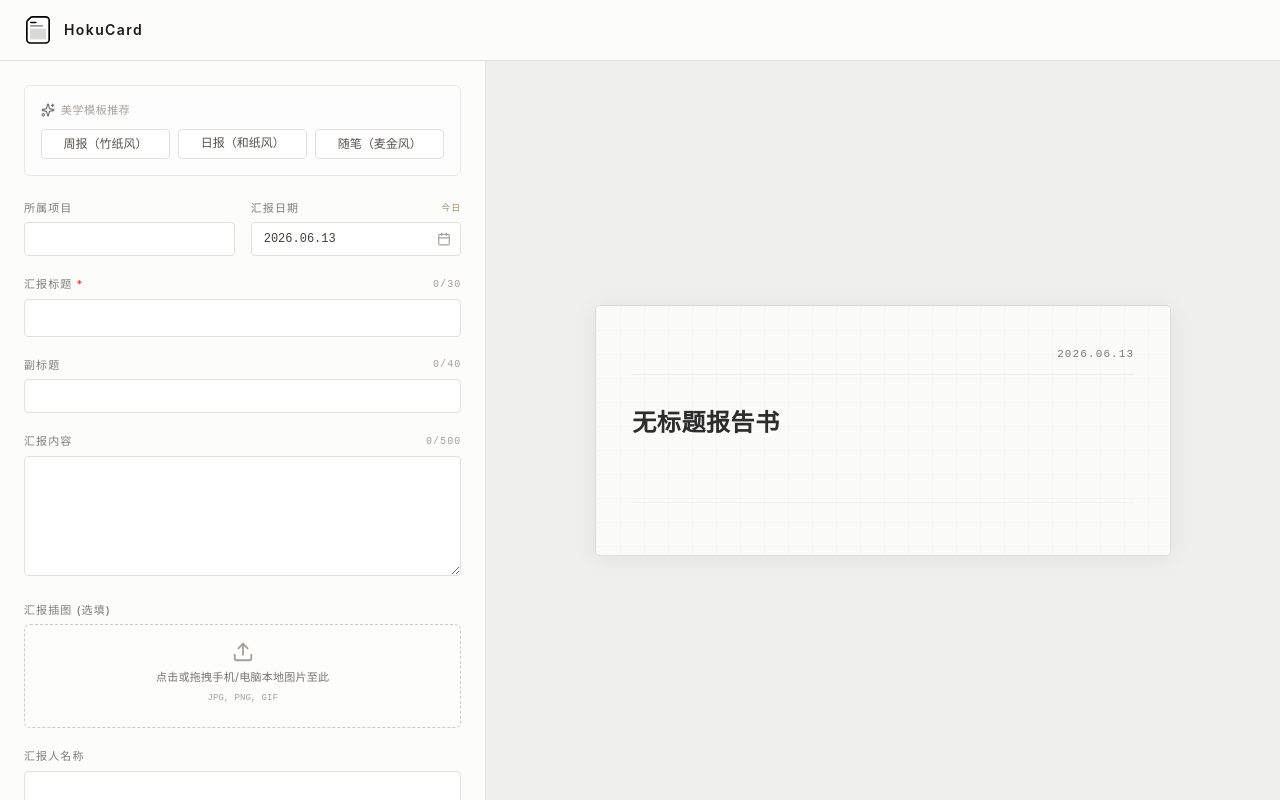
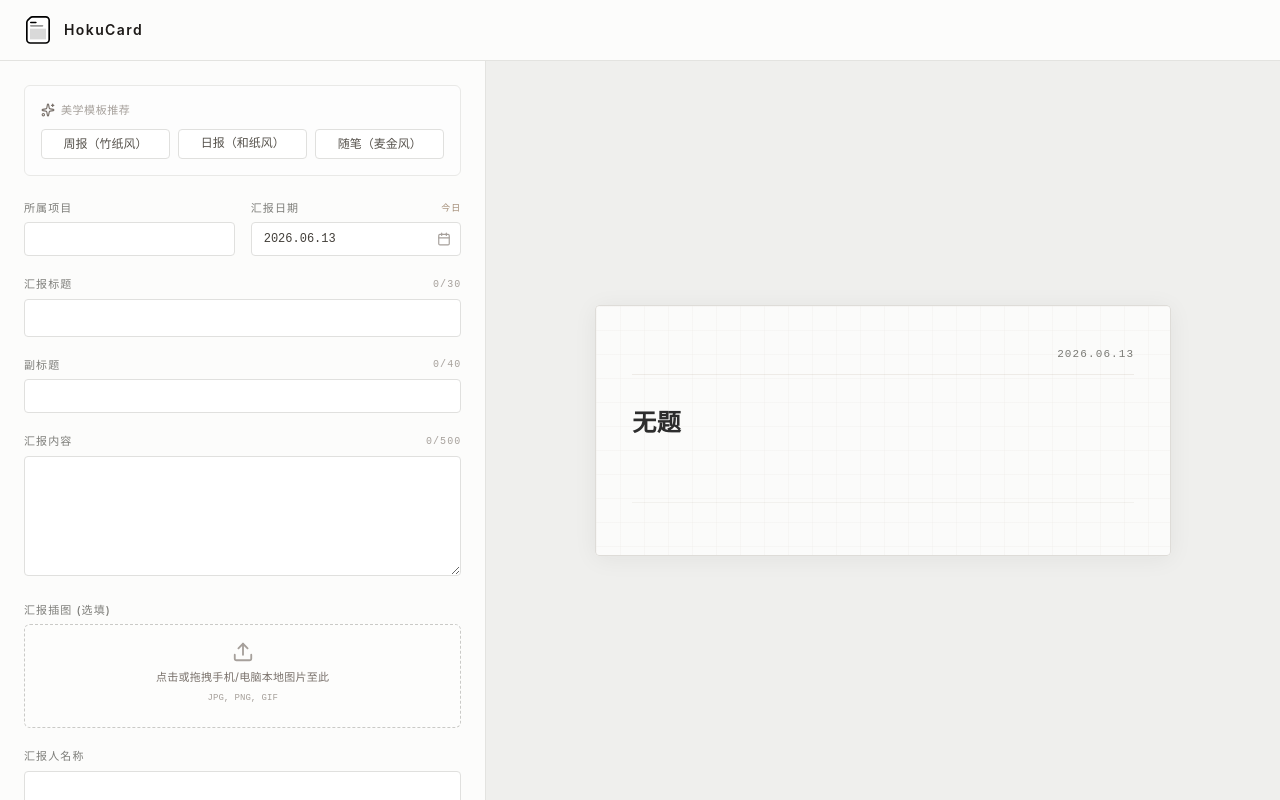
Before and after one commit to 07-iceven/HokuCard, a React (Vite) app: page / in a window 1280 px wide. Built offline with nearby package versions, Linux system fonts and the light colour scheme.

Commit message:
fix(report): 调整标题字段与下载按钮逻辑
- 将无标题占位文本从「无标题报告书」改为「无题」
- 移除汇报标题的必填星号和输入框的required属性
- 调整下载按钮禁用条件，仅在下载中时禁用，不再校验标题存在性

```diff
--- a/src/components/ReportCard.tsx
+++ b/src/components/ReportCard.tsx
@@ -221,7 +221,7 @@ export const ReportCard: React.FC<ReportCardProps> = ({ config, cardRef }) => {
         {/* 标题 & 副标题区 */}
         <div className={`mt-8 mb-6 ${alignment === 'center' ? 'text-center' : 'text-left'}`}>
           <h1 className="text-xl md:text-2xl font-semibold tracking-wide" style={{ lineHeight: 1.3 }}>
-            {title || '无标题报告书'}
+            {title || '无题'}
           </h1>
           {subtitle && (
             <p className="text-xs mt-2.5 font-normal tracking-wider opacity-75" style={{ color: currentStyle.subText }}>
--- a/src/components/ReportForm.tsx
+++ b/src/components/ReportForm.tsx
@@ -219,12 +219,11 @@ export const ReportForm: React.FC<ReportFormProps> = ({ config, onChange, onDown
         {/* 汇报标题 */}
         <div className="space-y-1.5">
           <label className="block text-[11px] font-medium tracking-widest text-[#7E7E7A] uppercase flex items-center justify-between">
-            <span>汇报标题 <span className="text-red-500">*</span></span>
+            <span>汇报标题</span>
             <span className="text-[10px] text-stone-400 font-mono">{config.title.length}/30</span>
           </label>
           <input
             type="text"
-            required
             maxLength={30}
             value={config.title}
             onChange={(e) => updateKey('title', e.target.value)}
@@ -590,10 +589,10 @@ export const ReportForm: React.FC<ReportFormProps> = ({ config, onChange, onDown
 
           <button
             type="button"
-            disabled={isDownloading || !config.title}
+            disabled={isDownloading}
             onClick={onDownload}
             className={`flex-grow flex items-center justify-center space-x-2.5 px-6 py-2.5 rounded text-xs font-semibold tracking-widest uppercase transition-all ${
-              config.title
+              !isDownloading
                 ? 'bg-[#2E2E2E] hover:bg-black text-white cursor-pointer active:scale-[0.98]'
                 : 'bg-stone-200 text-stone-400 cursor-not-allowed'
             }`}
```
